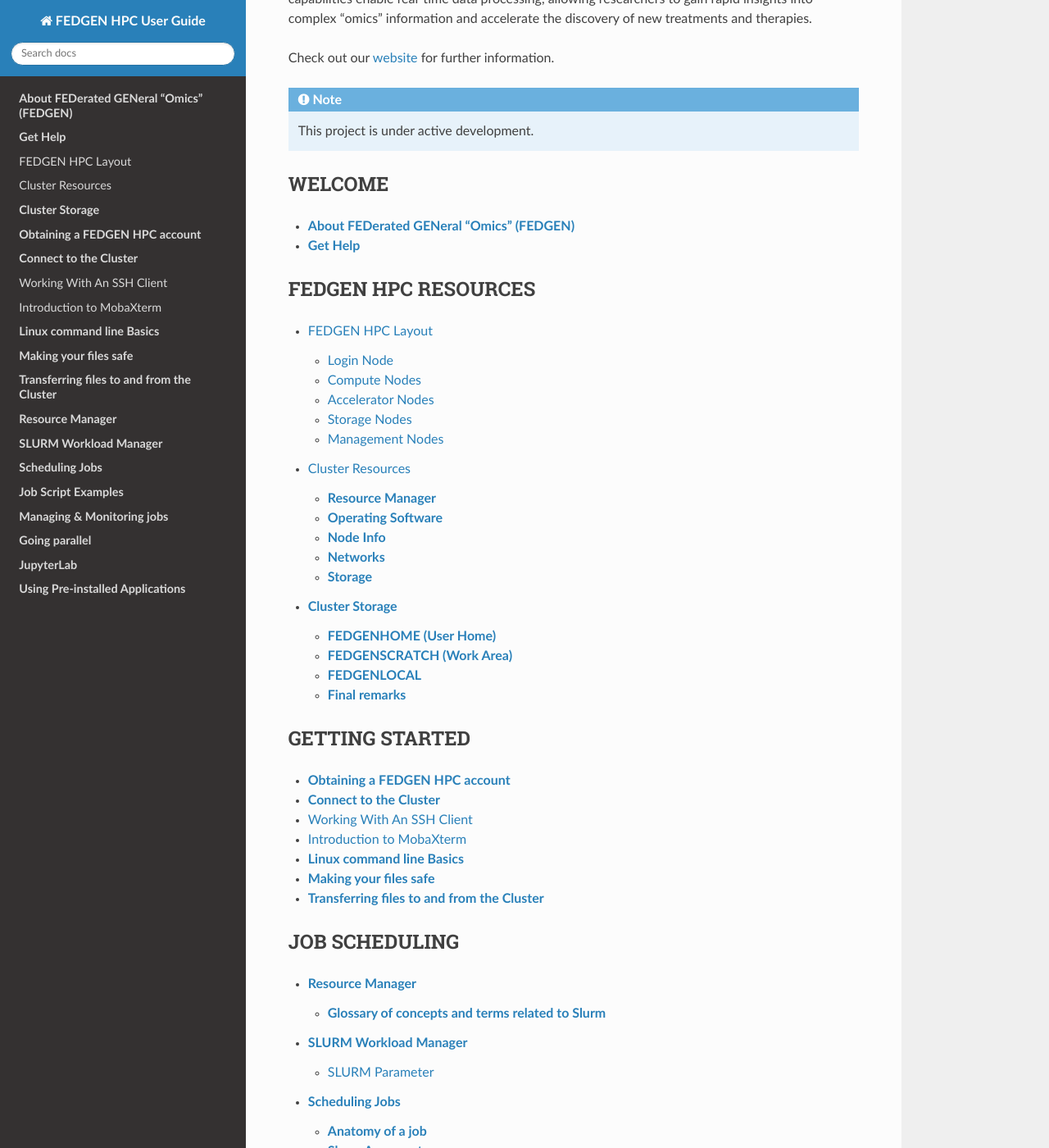
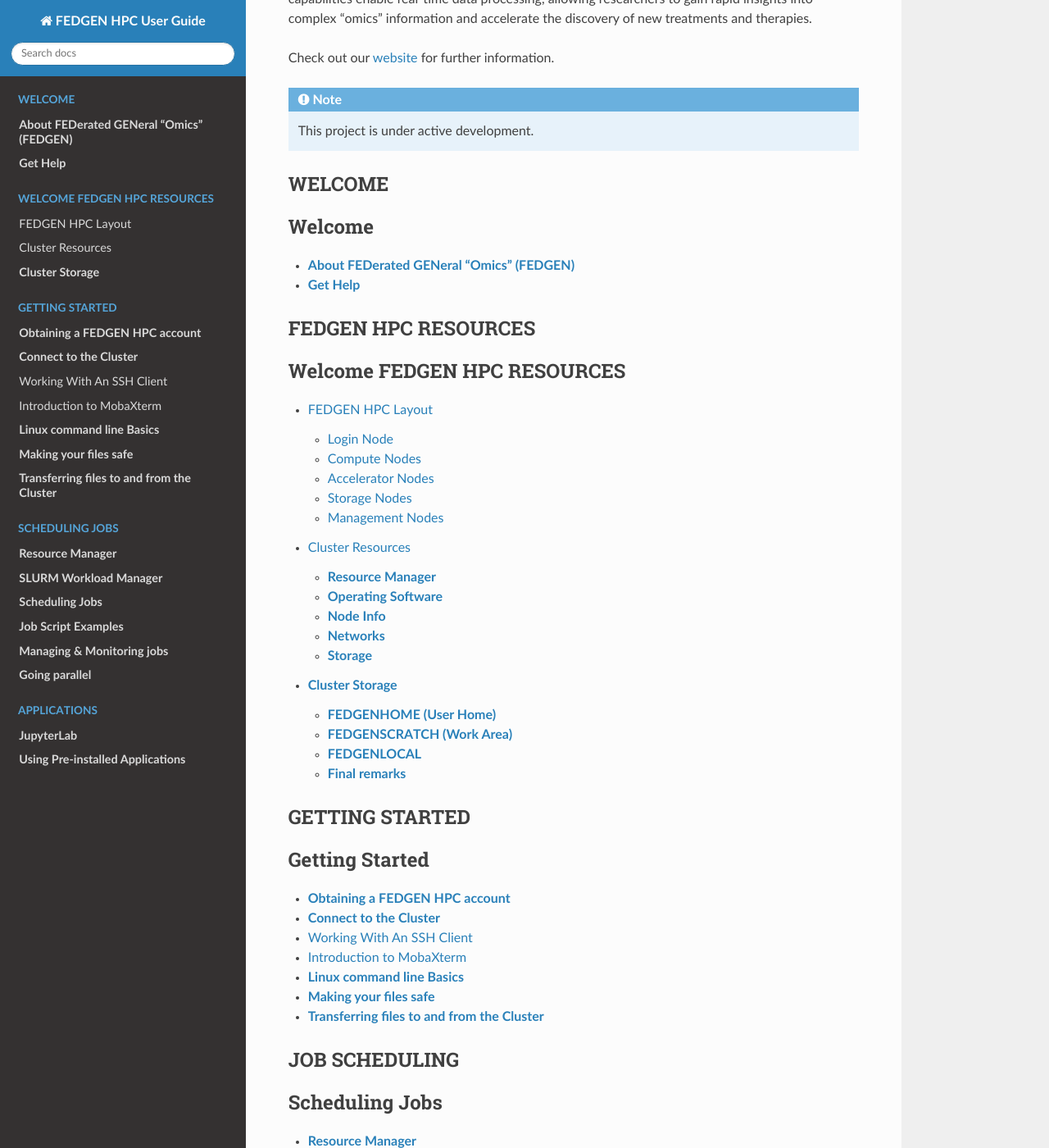
Before and after one commit to toluromio/docs.fedgenhpc, a Sphinx documentation site: the page built from docs/source/index.rst, in a window 1280 px wide and 1400 px high, scrolled down 578 px. Shown: the whole window at 82% size. Built offline with Sphinx 7.4.7 and the Read the Docs theme 3.1.0, drawn with Linux system fonts in a browser that asks for light colours; pages that are not in the unit, such as notebooks, are missing from menus.

Commit message:
Update index.rst

```diff
--- a/docs/source/index.rst
+++ b/docs/source/index.rst
@@ -32,6 +32,7 @@
 WELCOME
 -------
 .. toctree::
+   :caption: Welcome
 
    welcome/About FEDGEN
    FEDGEN HPC Overview
@@ -43,6 +44,7 @@
 FEDGEN HPC RESOURCES
 --------------------
 .. toctree::
+   :caption: Welcome FEDGEN HPC RESOURCES
 
    fedgen_hpc_resources/FEDGEN HPC Layout
    fedgen_hpc_resources/Cluster resources
@@ -54,6 +56,7 @@
 --------------------
 .. toctree::
    :maxdepth: 1
+   :caption: Getting Started
 
    access/Obtaining a FEDGEN HPC account
    access/Connect to the Cluster
@@ -68,6 +71,7 @@
 JOB SCHEDULING
 --------------------
 .. toctree::
+   :caption: Scheduling Jobs
 
    job_scheduling/Resource Manager
    job_scheduling/SLURM Workload ManagerMAIN
@@ -81,6 +85,7 @@
 APPLICATIONS
 --------------------
 .. toctree::
+   :caption: Applications
 
    others/Jupyter
    job_scheduling/Applications
```
